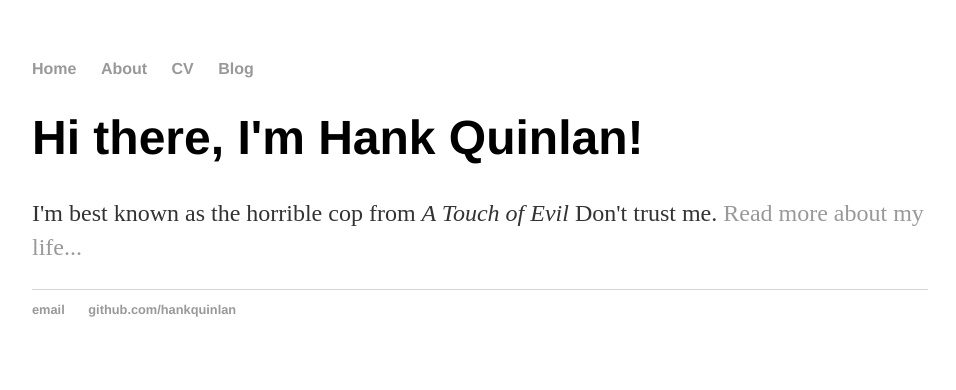
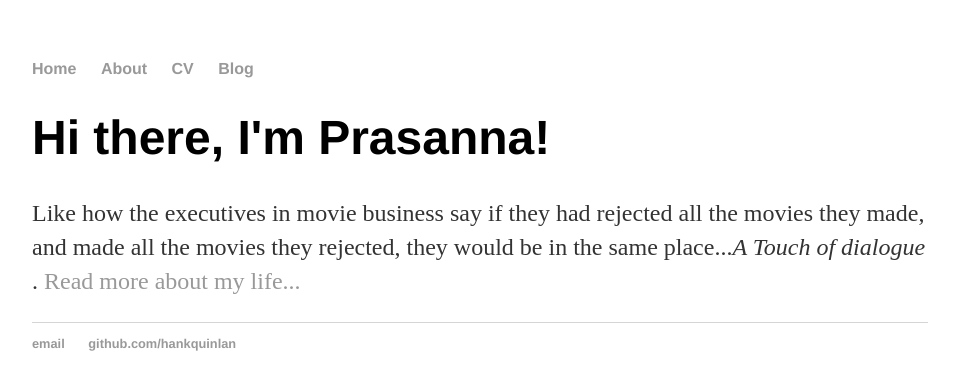
Before and after one commit to psp6/psp6.github.io, a Jekyll site: the page built from index.html, in a window 1280 px wide. Shown: the top 390 px of the page, without its empty margins (160-1116 px from the left). Built offline with Jekyll 4.4.1, drawn with Linux system fonts in a browser that asks for light colours.

Commit message:
Update index.html

```diff
--- a/index.html
+++ b/index.html
@@ -3,6 +3,7 @@ layout: default
 title: Hank Quinlan, Horrible Cop
 ---
 <div class="blurb">
-	<h1>Hi there, I'm Hank Quinlan!</h1>
-	<p>I'm best known as the horrible cop from <em>A Touch of Evil</em> Don't trust me. <a href="/about">Read more about my life...</a></p>
+	<h1>Hi there, I'm Prasanna!</h1>
+	<p>Like how the executives in movie business say if they had rejected all the movies they made, and made all the movies
+		they rejected, they would be in the same place...<em>A Touch of dialogue </em>. <a href="/about">Read more about my life...</a></p>
 </div><!-- /.blurb -->
```
